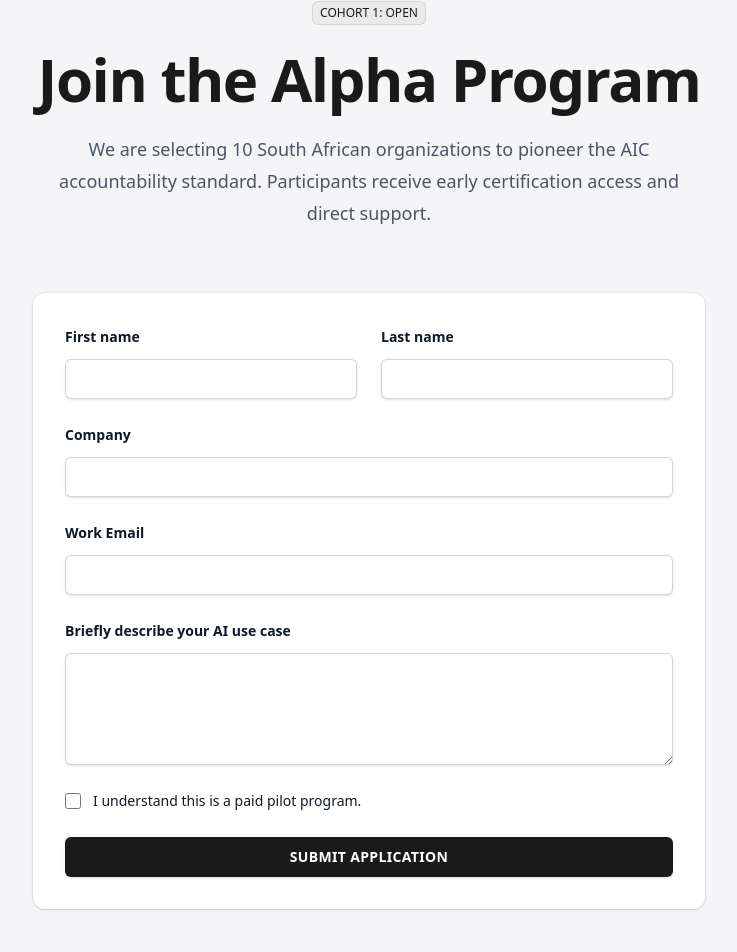
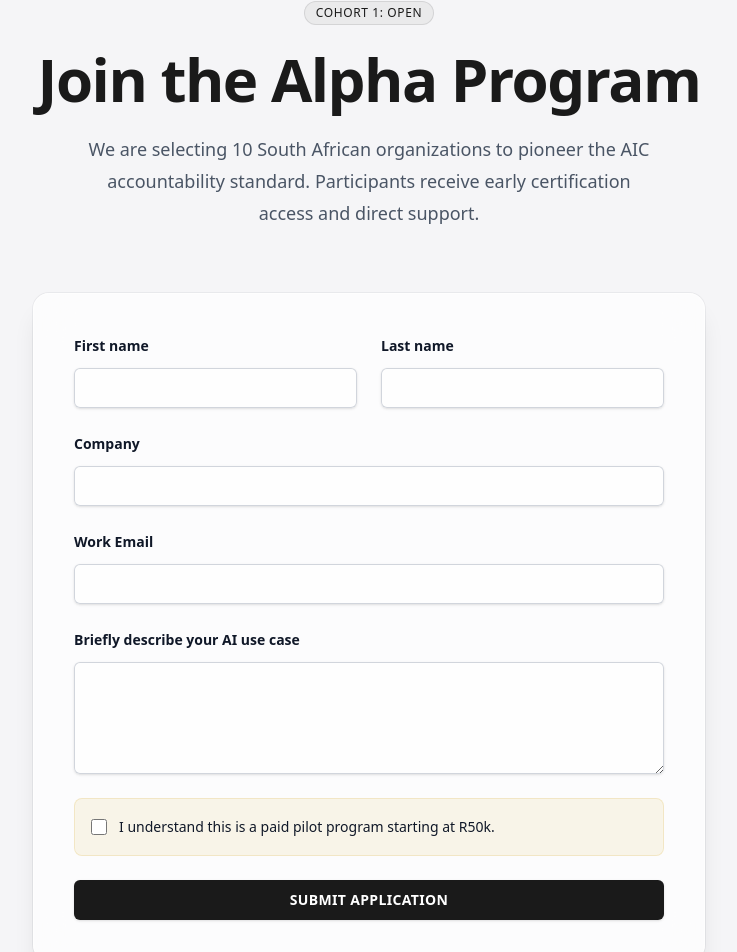
Before and after one commit to z-wilken/aic-platform, a Next.js app in the folder apps/web/: page /alpha in a window 1280 px wide. Shown: the part 247-1199 px from the top of the page, without its empty margins (271-1008 px from the left). Built offline with nearby package versions, Linux system fonts and the light colour scheme.

Commit message:
feat: implement high-fidelity success states for forms

```diff
--- a/apps/web/app/alpha/page.tsx
+++ b/apps/web/app/alpha/page.tsx
@@ -1,38 +1,57 @@
+'use client';
+
+import { useState } from 'react';
 import Navbar from '../components/Navbar';
 
 export default function AlphaPage() {
+  const [isSubmitted, setIsSubmitted] = useState(false);
+  const [isLoading, setIsLoading] = useState(false);
+
+  const handleSubmit = (e: React.FormEvent) => {
+    e.preventDefault();
+    setIsLoading(true);
+    // Simulate API delay
+    setTimeout(() => {
+        setIsLoading(false);
+        setIsSubmitted(true);
+        window.scrollTo({ top: 0, behavior: 'smooth' });
+    }, 2000);
+  };
+
   return (
     <main className="min-h-screen bg-aic-bg">
       <Navbar />
       <div className="relative isolate px-6 pt-14 lg:px-8">
         <div className="mx-auto max-w-2xl py-24 sm:py-32">
-          <div className="text-center">
+          {!isSubmitted ? (
+              <>
+                <div className="text-center animate-in slide-in-from-bottom-4 duration-700">
                     <div className="mb-6 flex justify-center">
-                <span className="inline-flex items-center rounded-md bg-aic-black/5 px-2 py-1 text-xs font-medium text-aic-black ring-1 ring-inset ring-aic-black/10 font-mono">
+                        <span className="inline-flex items-center rounded-full bg-aic-black/5 px-3 py-1 text-xs font-medium text-aic-black ring-1 ring-inset ring-aic-black/10 font-mono tracking-wider uppercase">
                         COHORT 1: OPEN
                         </span>
                     </div>
                     <h1 className="text-4xl font-bold tracking-tight text-aic-black sm:text-6xl font-serif">
                     Join the Alpha Program
                     </h1>
-            <p className="mt-6 text-lg leading-8 text-gray-600 font-serif">
+                    <p className="mt-6 text-lg leading-8 text-gray-600 font-serif max-w-xl mx-auto">
                     We are selecting 10 South African organizations to pioneer the AIC accountability standard. Participants receive early certification access and direct support.
                     </p>
                 </div>
 
-          <div className="mt-16 bg-white p-8 shadow-sm ring-1 ring-gray-900/5 sm:rounded-xl">
-            <form className="space-y-6">
+                <div className="mt-16 glass-card p-8 sm:p-10 rounded-2xl shadow-xl ring-1 ring-gray-900/5 animate-in fade-in zoom-in duration-500 delay-100">
+                    <form onSubmit={handleSubmit} className="space-y-6">
                     <div className="grid grid-cols-1 gap-x-6 gap-y-4 sm:grid-cols-2">
                         <div>
                         <label htmlFor="first-name" className="block text-sm font-semibold leading-6 text-gray-900 font-mono">First name</label>
                         <div className="mt-2.5">
-                    <input type="text" name="first-name" id="first-name" autoComplete="given-name" className="block w-full rounded-md border-0 px-3.5 py-2 text-gray-900 shadow-sm ring-1 ring-inset ring-gray-300 placeholder:text-gray-400 focus:ring-2 focus:ring-inset focus:ring-aic-black sm:text-sm sm:leading-6" />
+                            <input type="text" required name="first-name" id="first-name" autoComplete="given-name" className="block w-full rounded-md border-0 bg-white/50 px-3.5 py-2 text-gray-900 shadow-sm ring-1 ring-inset ring-gray-300 placeholder:text-gray-400 focus:ring-2 focus:ring-inset focus:ring-aic-black sm:text-sm sm:leading-6" />
                         </div>
                         </div>
                         <div>
                         <label htmlFor="last-name" className="block text-sm font-semibold leading-6 text-gray-900 font-mono">Last name</label>
                         <div className="mt-2.5">
-                    <input type="text" name="last-name" id="last-name" autoComplete="family-name" className="block w-full rounded-md border-0 px-3.5 py-2 text-gray-900 shadow-sm ring-1 ring-inset ring-gray-300 placeholder:text-gray-400 focus:ring-2 focus:ring-inset focus:ring-aic-black sm:text-sm sm:leading-6" />
+                            <input type="text" required name="last-name" id="last-name" autoComplete="family-name" className="block w-full rounded-md border-0 bg-white/50 px-3.5 py-2 text-gray-900 shadow-sm ring-1 ring-inset ring-gray-300 placeholder:text-gray-400 focus:ring-2 focus:ring-inset focus:ring-aic-black sm:text-sm sm:leading-6" />
                         </div>
                         </div>
                     </div>
@@ -40,40 +59,82 @@ export default function AlphaPage() {
                     <div>
                         <label htmlFor="company" className="block text-sm font-semibold leading-6 text-gray-900 font-mono">Company</label>
                         <div className="mt-2.5">
-                  <input type="text" name="company" id="company" autoComplete="organization" className="block w-full rounded-md border-0 px-3.5 py-2 text-gray-900 shadow-sm ring-1 ring-inset ring-gray-300 placeholder:text-gray-400 focus:ring-2 focus:ring-inset focus:ring-aic-black sm:text-sm sm:leading-6" />
+                        <input type="text" required name="company" id="company" autoComplete="organization" className="block w-full rounded-md border-0 bg-white/50 px-3.5 py-2 text-gray-900 shadow-sm ring-1 ring-inset ring-gray-300 placeholder:text-gray-400 focus:ring-2 focus:ring-inset focus:ring-aic-black sm:text-sm sm:leading-6" />
                         </div>
                     </div>
 
                     <div>
                         <label htmlFor="email" className="block text-sm font-semibold leading-6 text-gray-900 font-mono">Work Email</label>
                         <div className="mt-2.5">
-                  <input type="email" name="email" id="email" autoComplete="email" className="block w-full rounded-md border-0 px-3.5 py-2 text-gray-900 shadow-sm ring-1 ring-inset ring-gray-300 placeholder:text-gray-400 focus:ring-2 focus:ring-inset focus:ring-aic-black sm:text-sm sm:leading-6" />
+                        <input type="email" required name="email" id="email" autoComplete="email" className="block w-full rounded-md border-0 bg-white/50 px-3.5 py-2 text-gray-900 shadow-sm ring-1 ring-inset ring-gray-300 placeholder:text-gray-400 focus:ring-2 focus:ring-inset focus:ring-aic-black sm:text-sm sm:leading-6" />
                         </div>
                     </div>
 
                     <div>
                         <label htmlFor="use-case" className="block text-sm font-semibold leading-6 text-gray-900 font-mono">Briefly describe your AI use case</label>
                         <div className="mt-2.5">
-                  <textarea name="use-case" id="use-case" rows={4} className="block w-full rounded-md border-0 px-3.5 py-2 text-gray-900 shadow-sm ring-1 ring-inset ring-gray-300 placeholder:text-gray-400 focus:ring-2 focus:ring-inset focus:ring-aic-black sm:text-sm sm:leading-6"></textarea>
+                        <textarea required name="use-case" id="use-case" rows={4} className="block w-full rounded-md border-0 bg-white/50 px-3.5 py-2 text-gray-900 shadow-sm ring-1 ring-inset ring-gray-300 placeholder:text-gray-400 focus:ring-2 focus:ring-inset focus:ring-aic-black sm:text-sm sm:leading-6"></textarea>
                         </div>
                     </div>
 
-              <div className="relative flex gap-x-3">
+                    <div className="relative flex gap-x-3 bg-aic-gold/10 p-4 rounded-lg border border-aic-gold/20">
                         <div className="flex h-6 items-center">
-                  <input id="candidates" name="candidates" type="checkbox" className="h-4 w-4 rounded border-gray-300 text-aic-black focus:ring-aic-black" />
+                        <input id="candidates" required name="candidates" type="checkbox" className="h-4 w-4 rounded border-gray-300 text-aic-black focus:ring-aic-black" />
                         </div>
                         <div className="text-sm leading-6">
-                  <label htmlFor="candidates" className="font-medium text-gray-900 font-serif">I understand this is a paid pilot program.</label>
+                        <label htmlFor="candidates" className="font-medium text-gray-900 font-serif">I understand this is a paid pilot program starting at R50k.</label>
                         </div>
                     </div>
 
                     <div>
-                <button type="submit" className="block w-full rounded-md bg-aic-black px-3.5 py-2.5 text-center text-sm font-semibold text-white shadow-sm hover:bg-gray-800 focus-visible:outline focus-visible:outline-2 focus-visible:outline-offset-2 focus-visible:outline-aic-black font-mono uppercase tracking-wide">
-                  Submit Application
+                        <button
+                            type="submit"
+                            disabled={isLoading}
+                            className="flex w-full justify-center rounded-md bg-aic-black px-3.5 py-2.5 text-center text-sm font-semibold text-white shadow-sm hover:bg-gray-800 focus-visible:outline focus-visible:outline-2 focus-visible:outline-offset-2 focus-visible:outline-aic-black font-mono uppercase tracking-wide transition-all disabled:opacity-70 disabled:cursor-wait"
+                        >
+                        {isLoading ? (
+                            <span className="flex items-center gap-2">
+                                <svg className="animate-spin -ml-1 mr-3 h-4 w-4 text-white" xmlns="http://www.w3.org/2000/svg" fill="none" viewBox="0 0 24 24">
+                                    <circle className="opacity-25" cx="12" cy="12" r="10" stroke="currentColor" strokeWidth="4"></circle>
+                                    <path className="opacity-75" fill="currentColor" d="M4 12a8 8 0 018-8V0C5.373 0 0 5.373 0 12h4zm2 5.291A7.962 7.962 0 014 12H0c0 3.042 1.135 5.824 3 7.938l3-2.647z"></path>
+                                </svg>
+                                SUBMITTING...
+                            </span>
+                        ) : 'Submit Application'}
                         </button>
                     </div>
                     </form>
                 </div>
+              </>
+          ) : (
+              /* Success State */
+              <div className="glass-card p-12 rounded-2xl shadow-xl ring-1 ring-gray-900/5 text-center animate-in fade-in zoom-in duration-500">
+                  <div className="mx-auto flex h-20 w-20 items-center justify-center rounded-full bg-green-100 mb-6 animate-bounce">
+                    <svg className="h-10 w-10 text-green-600" fill="none" viewBox="0 0 24 24" strokeWidth="2" stroke="currentColor" aria-hidden="true">
+                      <path strokeLinecap="round" strokeLinejoin="round" d="M4.5 12.75l6 6 9-13.5" />
+                    </svg>
+                  </div>
+                  <h2 className="text-3xl font-bold tracking-tight text-gray-900 font-serif">Application Received</h2>
+                  <p className="mt-4 text-lg text-gray-600 font-serif">
+                    Thank you for your interest in the AIC Alpha Cohort. <br/>
+                    Our team will review your submission and contact you within 48 hours.
+                  </p>
+
+                  <div className="mt-8 bg-gray-50 rounded-lg p-4 border border-gray-200 inline-block text-left">
+                    <p className="text-xs text-gray-500 font-mono uppercase tracking-widest mb-1">REFERENCE NUMBER</p>
+                    <p className="text-xl font-mono font-bold text-gray-900">AIC-{Math.floor(1000 + Math.random() * 9000)}</p>
+                  </div>
+
+                  <div className="mt-10">
+                    <a
+                      href="/"
+                      className="text-sm font-semibold leading-6 text-aic-black font-mono hover:text-aic-gold transition-colors"
+                    >
+                      Return to Homepage <span aria-hidden="true">&rarr;</span>
+                    </a>
+                  </div>
+              </div>
+          )}
         </div>
       </div>
     </main>
```
Also changed, not shown: apps/web/app/components/AssessmentQuiz.tsx (+52 -18 lines). Lines whose indentation alone changed are shown as unchanged.
